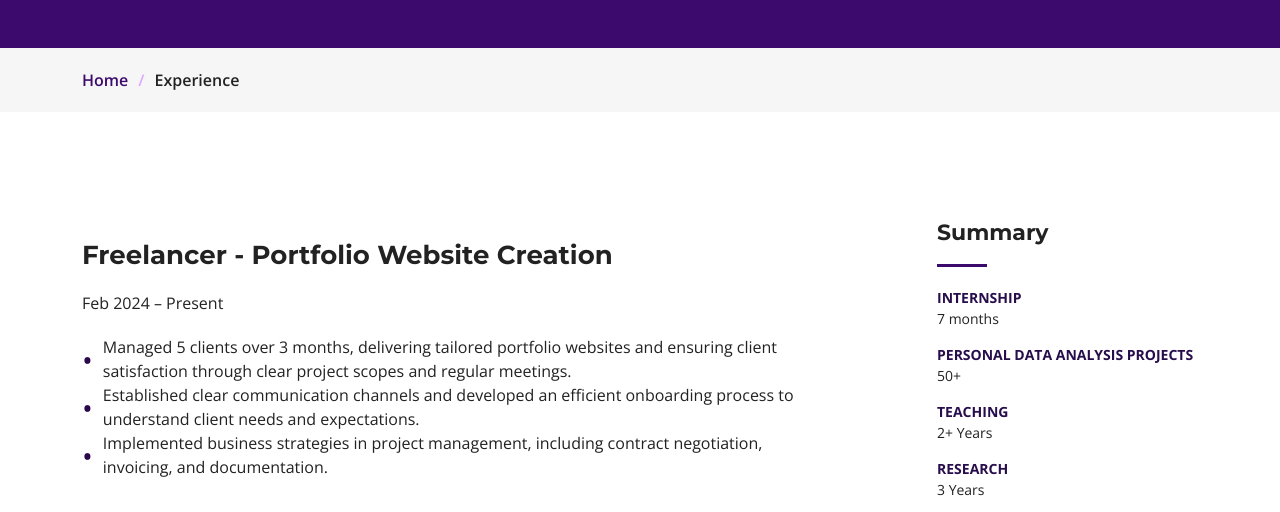
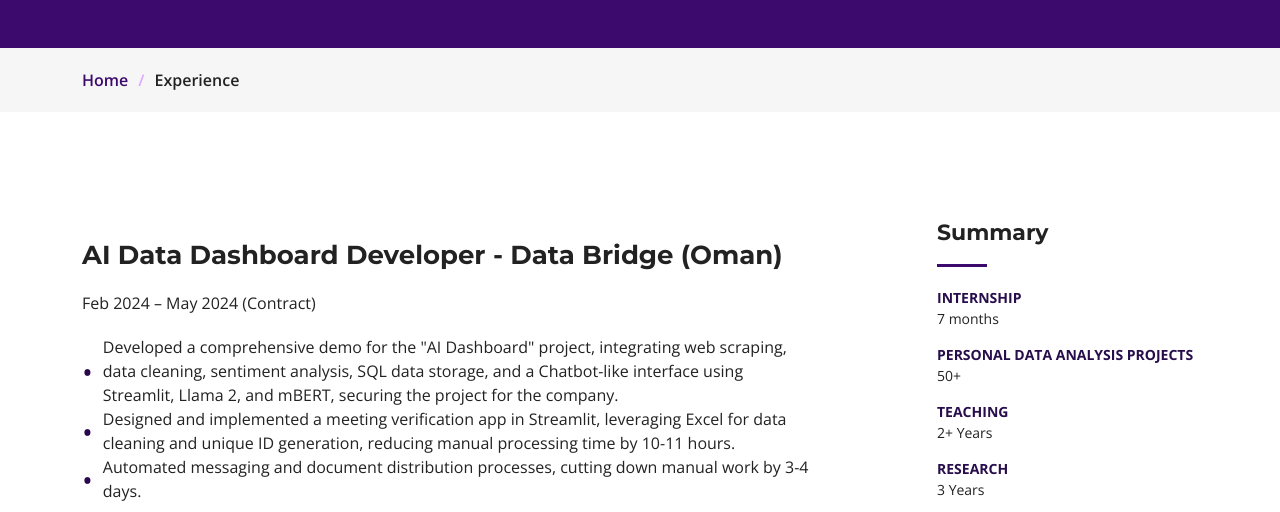
Before and after one commit to Kas0380/Portfolio, a plain HTML site: page experience.html in a window 1280 px wide. Shown: the part 277-789 px from the top of the page. Drawn offline with nearby package versions, Linux system fonts and the light colour scheme; a small style sheet from the web is missing.

Commit message:
Update experience.html

```diff
--- a/experience.html
+++ b/experience.html
@@ -118,8 +118,16 @@
             <div class="portfolio-description">
 
 
+              <h2>AI Data Dashboard Developer - Data Bridge (Oman)</h2>
+					                <p>Feb 2024 – May 2024 (Contract)</p>
+					                <ul>
+                            <li>Developed a comprehensive demo for the "AI Dashboard" project, integrating web scraping, data cleaning, sentiment analysis, SQL data storage, and a Chatbot-like interface using Streamlit, Llama 2, and mBERT, securing the project for the company.</li>
+                            <li>Designed and implemented a meeting verification app in Streamlit, leveraging Excel for data cleaning and unique ID generation, reducing manual processing time by 10-11 hours.</li>
+                            <li>Automated messaging and document distribution processes, cutting down manual work by 3-4 days.</li>
+                          </ul>
+
               <h2>Freelancer - Portfolio Website Creation</h2>
-					                <p>Feb 2024 – Present</p>
+					                <p>Feb 2024 – May 2024</p>
 					                <ul>
                             <li>Managed 5 clients over 3 months, delivering tailored portfolio websites and ensuring client satisfaction through clear project scopes and regular meetings.</li>
                             <li>Established clear communication channels and developed an efficient onboarding process to understand client needs and expectations.</li>
```
